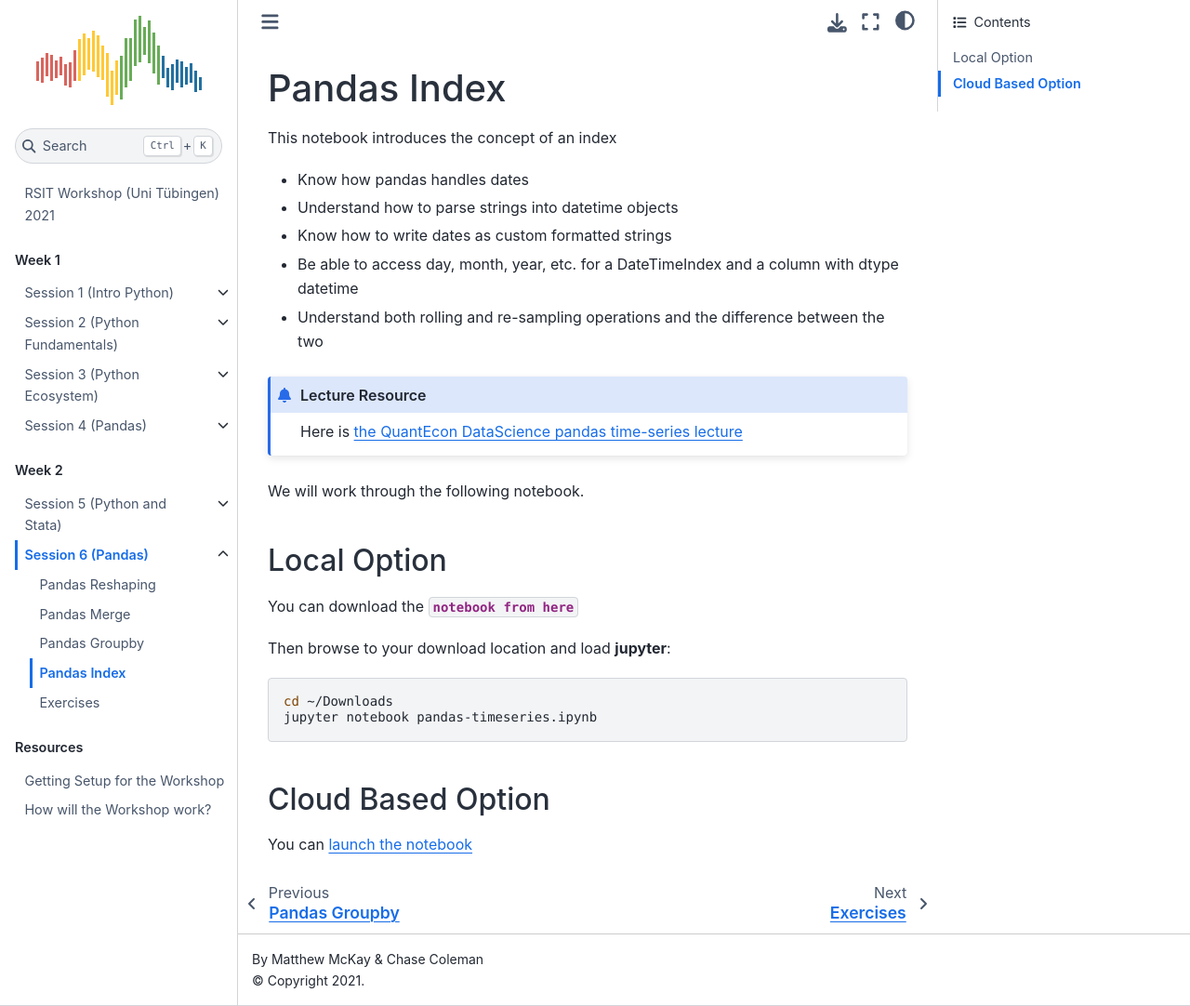
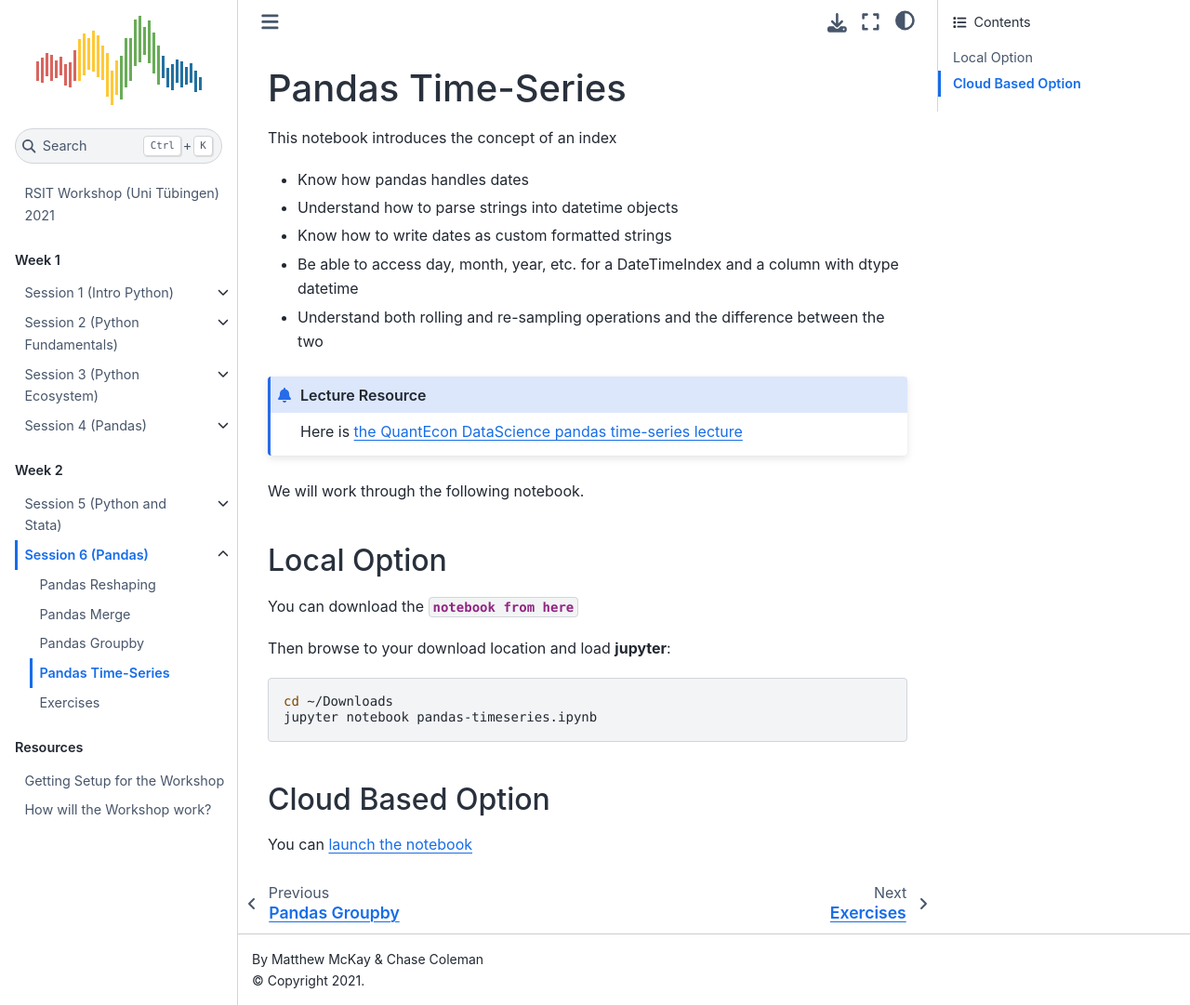
Before and after one commit to QuantEcon/2021-workshop-rsit, a Jupyter Book: the page built from website/week2/session6/pandas-timeseries.md, in a window 1280 px wide and 1082 px high. Shown: the whole window at 93% size. Built offline with Jupyter Book 1.0.4 settings and Sphinx 7.4.7 and the Sphinx Book theme 1.1.4, drawn with Linux system fonts in a browser that asks for light colours.

Commit message:
Update title

```diff
--- a/website/week2/session6/pandas-timeseries.md
+++ b/website/week2/session6/pandas-timeseries.md
@@ -1,5 +1,5 @@
 (session6/pandas-timeseries)=
-# Pandas Index
+# Pandas Time-Series
 
 This notebook introduces the concept of an index
 
```
